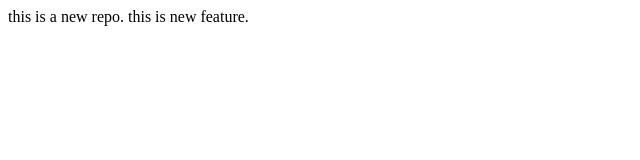
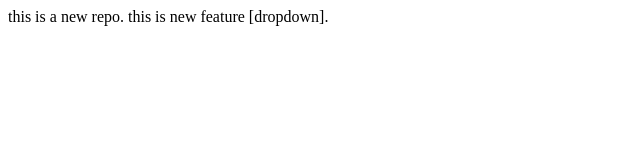
Before and after one commit to Nandinidadhwal/localrepo, a plain HTML site: page index.html in a window 1280 px wide. Shown: the whole page, without its empty margins (0-640 px from the left). Drawn offline with Linux system fonts and the light colour scheme.

Commit message:
add dropdown

```diff
--- a/index.html
+++ b/index.html
@@ -1,2 +1,2 @@
 <pr>this is a new repo.</pr>
-<pr>this is new feature.</pr>
+<pr>this is new feature [dropdown].</pr>
```
